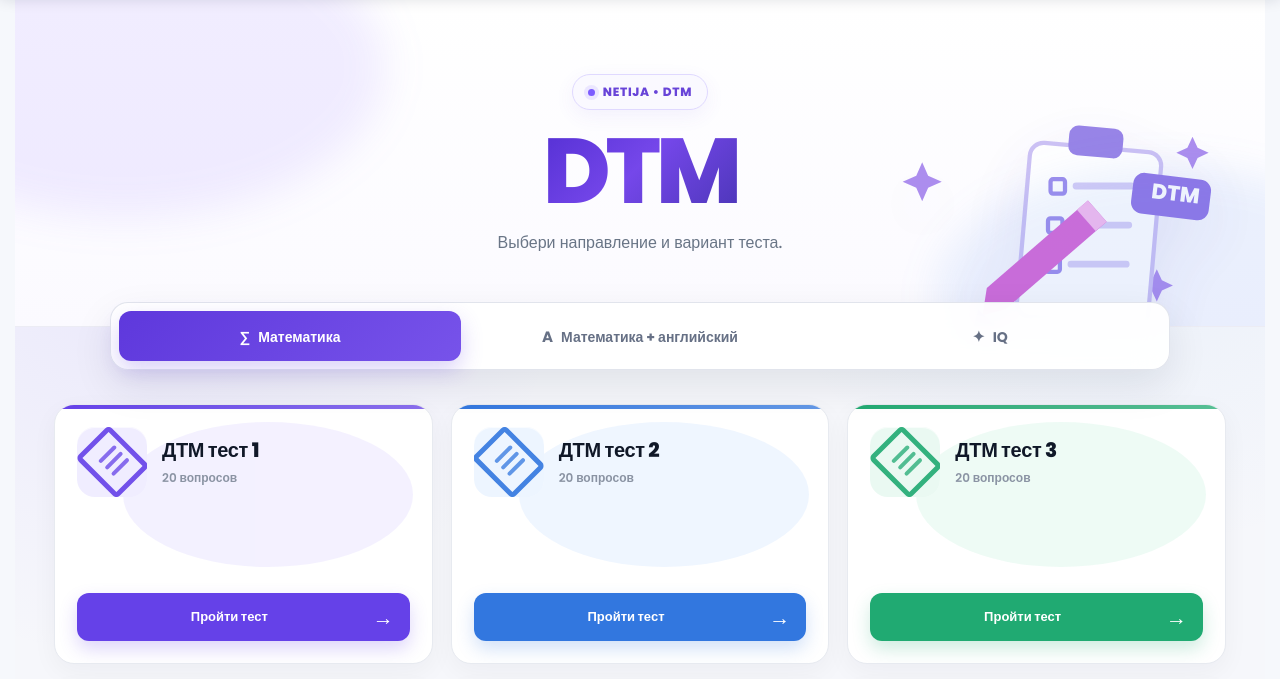
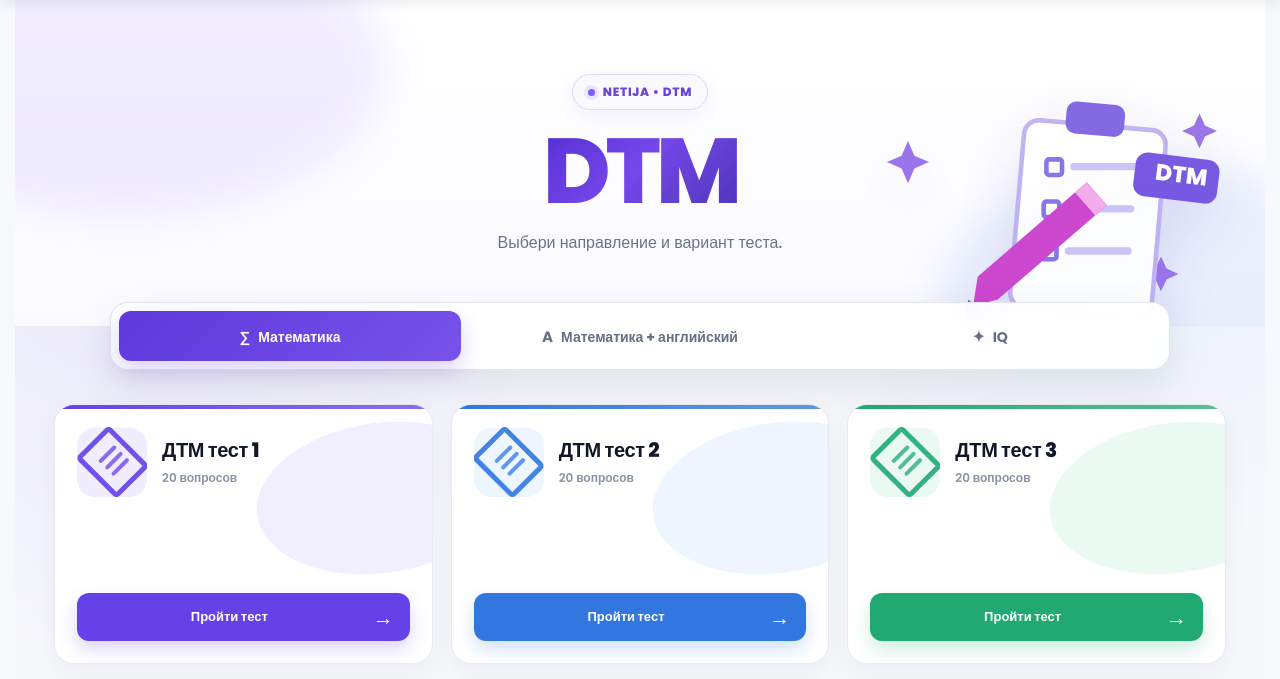
Before and after one commit to isko66066-svg/Netija, a plain HTML site: page DTM.html in a window 1280 px wide. Shown: the part 61-740 px from the top of the page. Drawn offline with Linux system fonts and the light colour scheme.

Commit message:
Polish DTM cards and hero illustration

```diff
--- a/dtm-page.css
+++ b/dtm-page.css
@@ -18,3 +18,15 @@
 .dtm-filter-empty{display:none;grid-column:1/-1;padding:52px 25px;text-align:center;border:1px dashed #d8dce6;border-radius:18px;background:#fff;color:#7b8493}.dtm-filter-empty strong{display:block;margin-bottom:6px;color:#344054;font-size:16px}
 @media(max-width:980px){.dtm-hero{min-height:285px}.dtm-hero-art{right:-30px;opacity:.45}.dtm-grid{grid-template-columns:repeat(2,minmax(0,1fr));max-width:900px}.dtm-category-filters{margin-left:24px;margin-right:24px}.dtm-category-filter{font-size:13px;padding:0 14px}}
 @media(max-width:620px){.dtm-page{padding-bottom:50px}.dtm-hero{min-height:235px;padding:31px 18px 28px}.dtm-badge{font-size:10px;padding:7px 12px}.dtm-title{font-size:58px;letter-spacing:-3px}.dtm-subtitle{font-size:13px}.dtm-hero-art{width:235px;height:170px;right:-65px;bottom:-20px;opacity:.22}.dtm-category-filters{margin:-18px 12px 22px;padding:6px;gap:5px;border-radius:15px;overflow:auto;justify-content:flex-start}.dtm-category-filter{flex:0 0 auto;min-height:44px;padding:0 13px;font-size:11px}.dtm-category-filter:before{font-size:13px;margin-right:5px}.dtm-grid{grid-template-columns:1fr;padding:0 12px;gap:13px}.dtm-card{min-height:220px;padding:19px;border-radius:18px}.dtm-icon{width:62px;height:62px;flex-basis:62px;border-radius:16px}.dtm-card__top{gap:12px}.dtm-card__top h2{font-size:18px}.dtm-card__top p{font-size:11px}.dtm-card>a{min-height:47px;font-size:12px}}
+
+/* DTM visual polish: decorative ovals stay in the card corners. */
+.dtm-card:after{content:"";position:absolute;z-index:0;right:-74px;top:18px;width:250px;height:150px;border-radius:50%;background:var(--soft);opacity:.92;transform:rotate(-8deg);pointer-events:none}
+.dtm-card:before{z-index:2}
+.dtm-card__top,.dtm-card-result,.dtm-card>a{position:relative;z-index:3}
+.dtm-icon{z-index:3}
+
+/* The hero illustration is intentionally more visible and slightly opened into the hero area. */
+.dtm-hero-art{z-index:0;right:8px;bottom:-24px;width:390px;height:275px;opacity:.88;filter:drop-shadow(0 22px 30px rgba(77,55,180,.15))}
+.dtm-badge,.dtm-title,.dtm-subtitle{position:relative;z-index:2}
+@media(max-width:980px){.dtm-hero-art{right:-24px;bottom:-24px;opacity:.68}}
+@media(max-width:620px){.dtm-hero-art{width:250px;height:182px;right:-54px;bottom:-18px;opacity:.42}}
```
